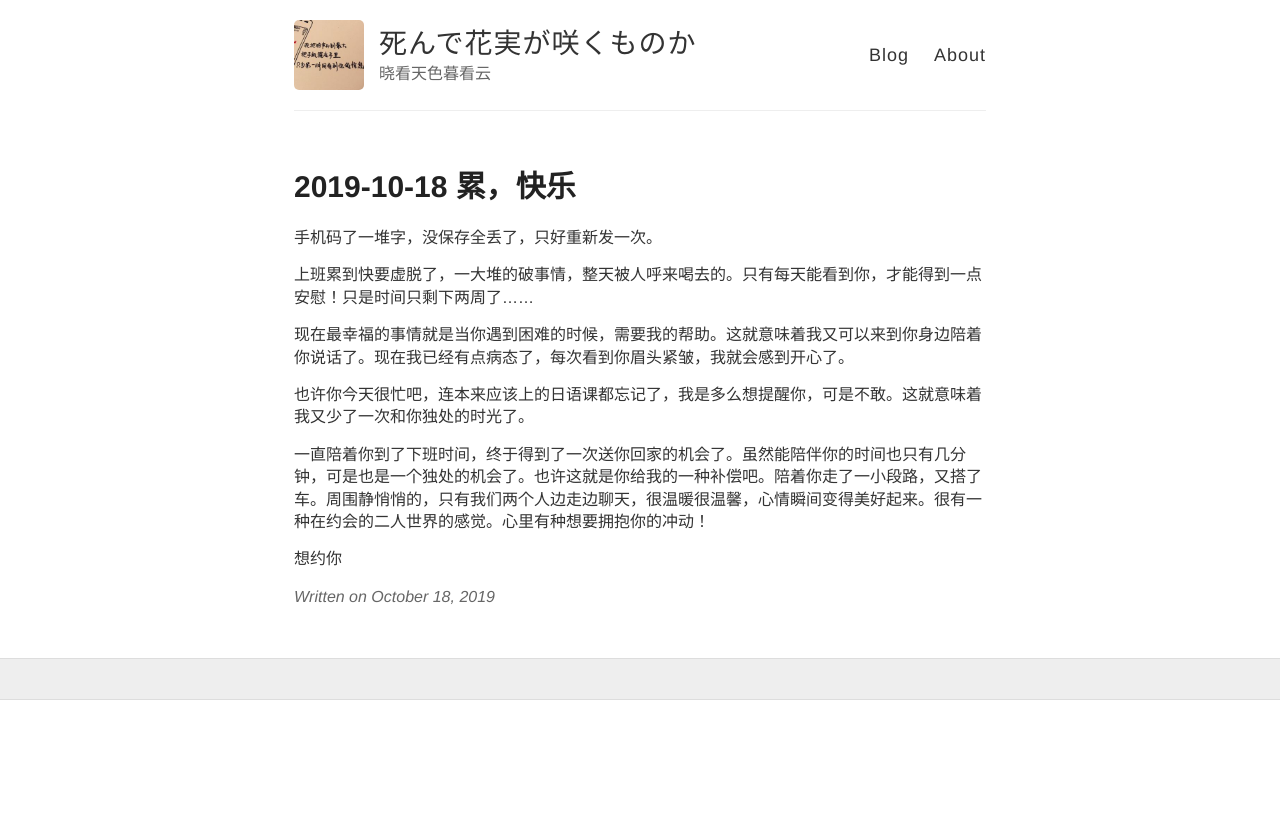
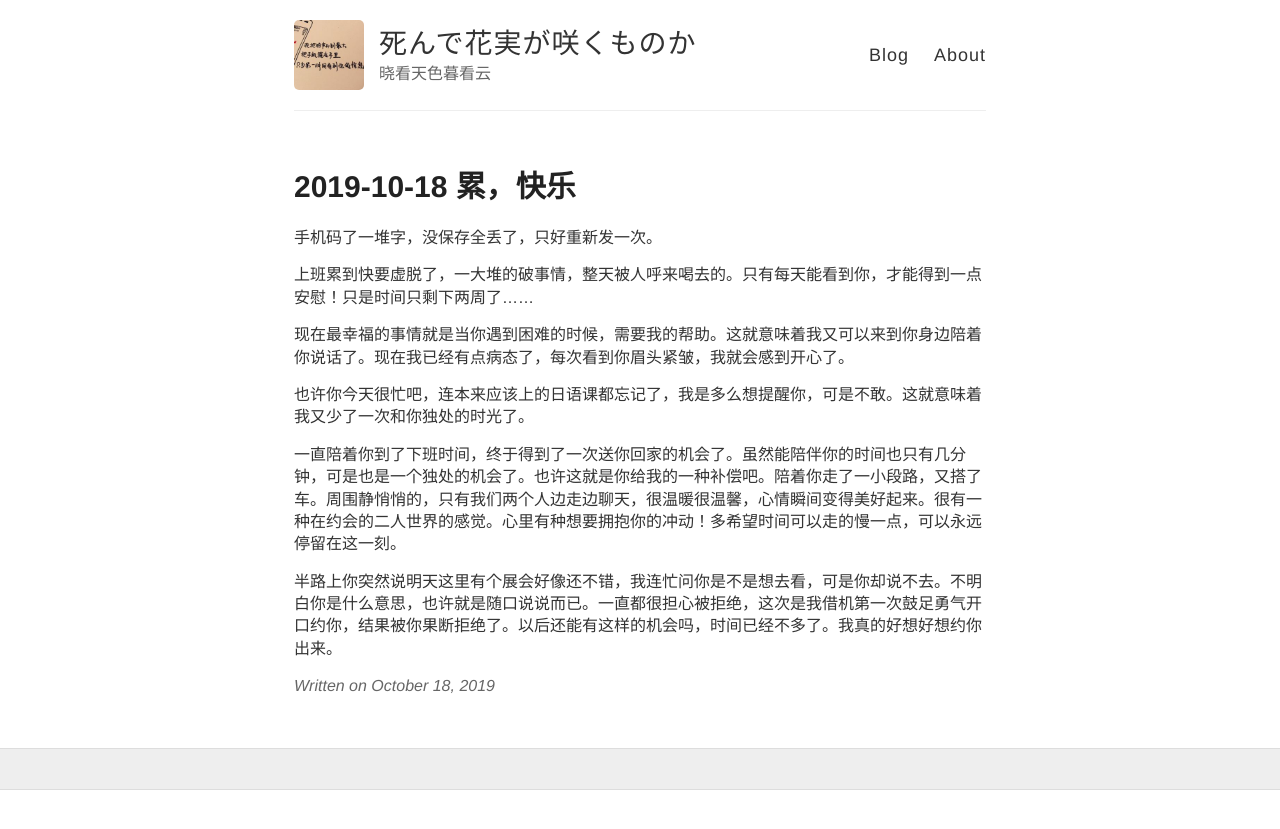
Before and after one commit to wiki650/wiki650.github.io, a Jekyll site: the page built from _posts/2019-10-18-wiki20191018.md, in a window 1280 px wide. Shown: the top 829 px of the page. Built offline with Jekyll 4.4.1, drawn with Linux system fonts in a browser that asks for light colours; comment, search, counter and statistics services are not loaded.

Commit message:
Update 2019-10-18-wiki20191018.md

```diff
--- a/_posts/2019-10-18-wiki20191018.md
+++ b/_posts/2019-10-18-wiki20191018.md
@@ -11,6 +11,6 @@ title: 2019-10-18 累，快乐
 
 也许你今天很忙吧，连本来应该上的日语课都忘记了，我是多么想提醒你，可是不敢。这就意味着我又少了一次和你独处的时光了。
 
-一直陪着你到了下班时间，终于得到了一次送你回家的机会了。虽然能陪伴你的时间也只有几分钟，可是也是一个独处的机会了。也许这就是你给我的一种补偿吧。陪着你走了一小段路，又搭了车。周围静悄悄的，只有我们两个人边走边聊天，很温暖很温馨，心情瞬间变得美好起来。很有一种在约会的二人世界的感觉。心里有种想要拥抱你的冲动！
+一直陪着你到了下班时间，终于得到了一次送你回家的机会了。虽然能陪伴你的时间也只有几分钟，可是也是一个独处的机会了。也许这就是你给我的一种补偿吧。陪着你走了一小段路，又搭了车。周围静悄悄的，只有我们两个人边走边聊天，很温暖很温馨，心情瞬间变得美好起来。很有一种在约会的二人世界的感觉。心里有种想要拥抱你的冲动！多希望时间可以走的慢一点，可以永远停留在这一刻。
 
-想约你
+半路上你突然说明天这里有个展会好像还不错，我连忙问你是不是想去看，可是你却说不去。不明白你是什么意思，也许就是随口说说而已。一直都很担心被拒绝，这次是我借机第一次鼓足勇气开口约你，结果被你果断拒绝了。以后还能有这样的机会吗，时间已经不多了。我真的好想好想约你出来。
```
